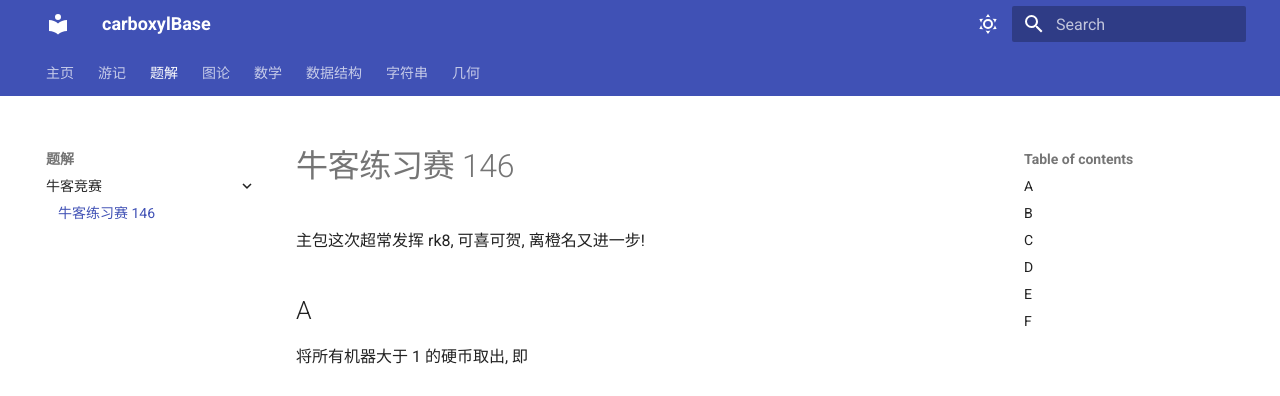
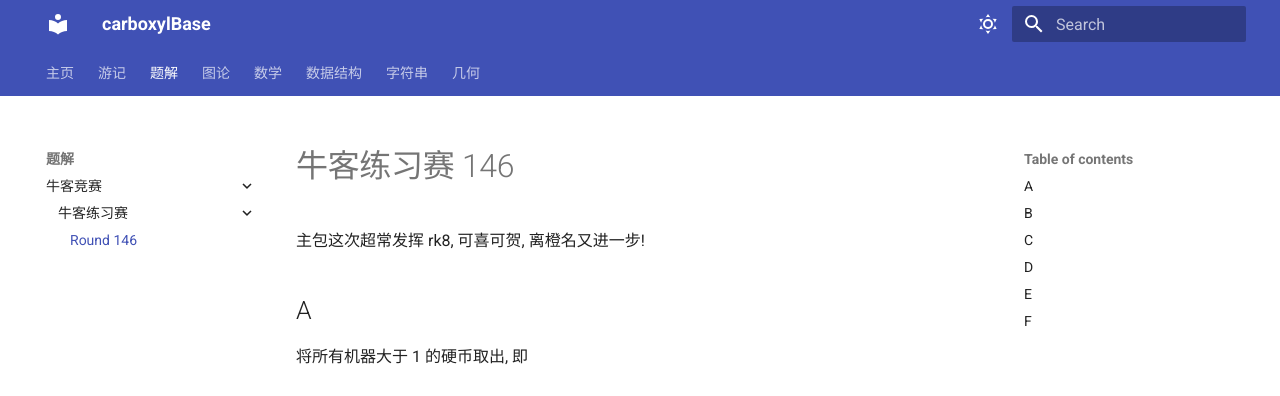
Before and after one commit to carboxylBase/carboxylBase.github.io, an MkDocs documentation site: the page built from docs/editorial/nowcoder/practice/牛客练习赛146.md, in a window 1280 px wide. Shown: the top 396 px of the page. Built offline with MkDocs 1.6.1 and Material for MkDocs 9.7.7, drawn with Linux system fonts in a browser that asks for light colours; some of the changed lines change nothing that is shown.

Commit message:
增加牛客练习赛目录

```diff
--- a/mkdocs.yml
+++ b/mkdocs.yml
@@ -15,7 +15,8 @@ nav:
           - 2025 CCPC 重庆: travelogue/2025ccpc重庆.md
   - 题解:
       - 牛客竞赛:
-          - 牛客练习赛 146: editorial/nowcoder/牛客练习赛146.md
+          - 牛客练习赛:
+              - Round 146: editorial/nowcoder/practice/牛客练习赛146.md
   - 图论:
       - 最短路: graph/shortest-way.md
   - 数学:
```
Also changed, not shown: docs/editorial/nowcoder/practice/牛客练习赛146.md (renamed from docs/editorial/nowcoder/牛客练习赛146.md), site/404.html, site/editorial/nowcoder/牛客练习赛146/index.html, site/index.html, site/search/search_index.json, site/sitemap.xml, site/travelogue/2025icpc沈阳/index.html, site/travelogue/index.html, 1 other file.
